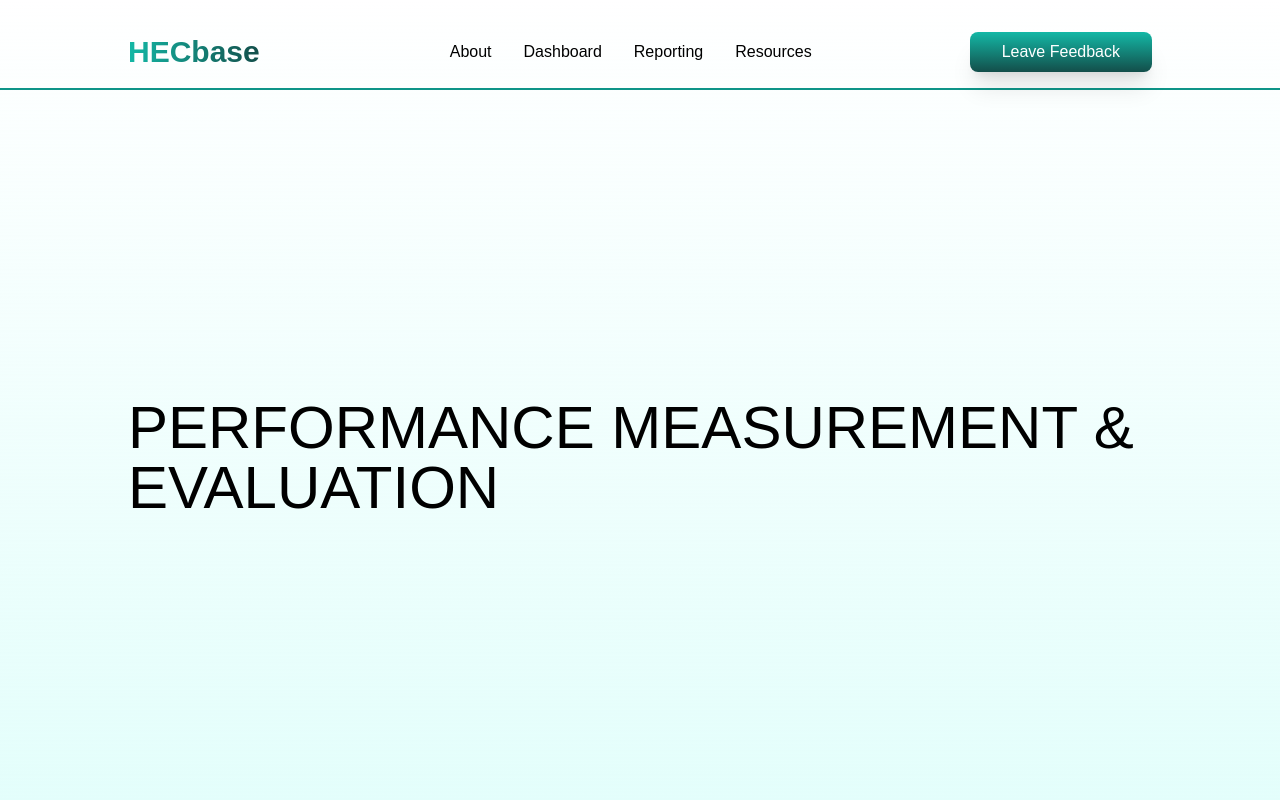
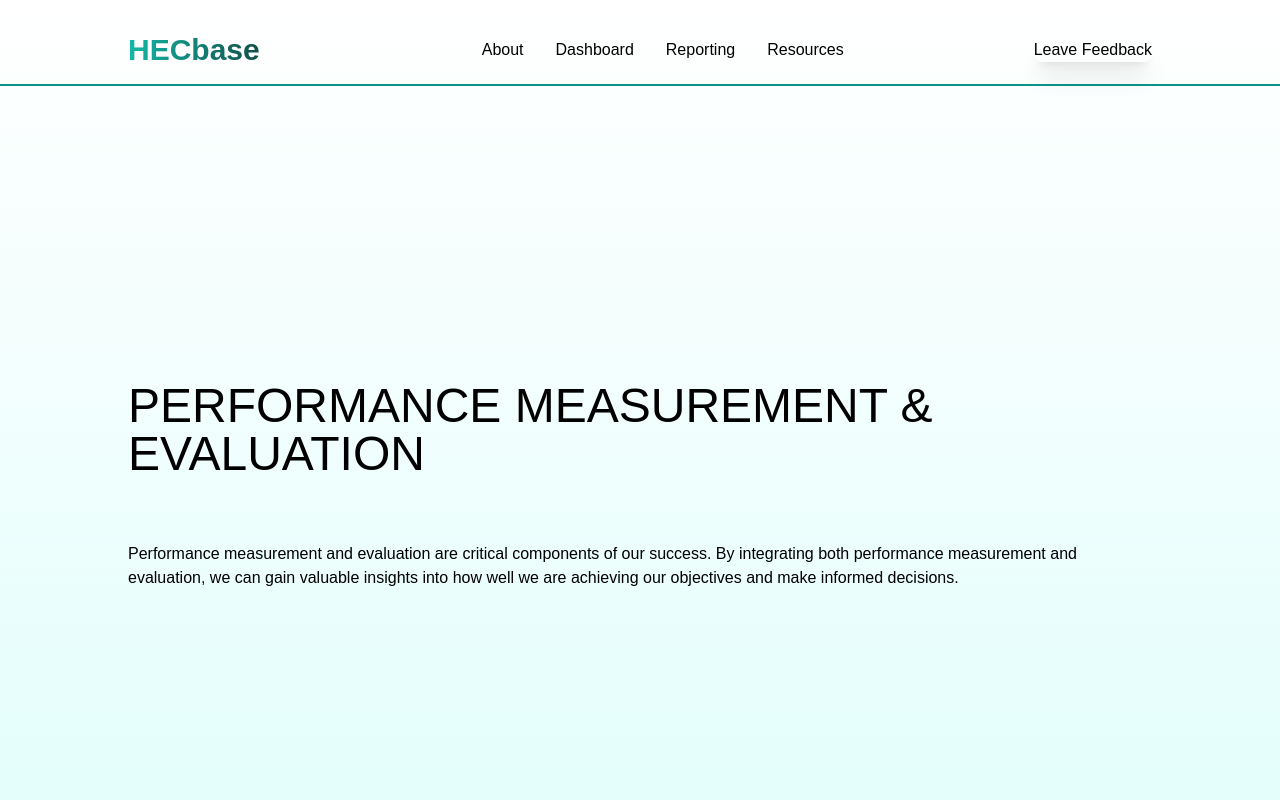
Before and after one commit to rosennabs/surveysalud, a Next.js app: page / in a window 1280 px wide. Shown: the top 800 px of the page. Built offline with nearby package versions, Linux system fonts and the light colour scheme.

Commit message:
Refactor - manage dynamic button & nav styling state in form context

```diff
--- a/src/app/page.tsx
+++ b/src/app/page.tsx
@@ -11,7 +11,8 @@ export default function Home() {
   return (
     <div className="flex flex-col items-center justify-center h-screen">
 
-       <h1 className="text-6xl text-black pb-16">PERFORMANCE MEASUREMENT & EVALUATION </h1>
+      <h1 className="text-5xl text-black pb-16">PERFORMANCE MEASUREMENT & EVALUATION </h1>
+      <p> Performance measurement and evaluation are critical components of our success. By integrating both performance measurement and evaluation, we can gain valuable insights into how well we are achieving our objectives and make informed decisions.</p>
 
       </div>
 
--- a/src/app/registration/page.tsx
+++ b/src/app/registration/page.tsx
@@ -5,7 +5,7 @@ import { Formik, Form } from "formik";
 import { useRouter } from 'next/navigation';
 import * as Yup from "yup";
 import FormField from "../../components/FormField";
-import Button from "../../components/Button";
+import Button from "../../components/submitButton";
 import axios from 'axios';
 
 interface FormValues {
@@ -45,7 +45,7 @@ function Register() {
 
       actions.resetForm();
       actions.setSubmitting(false);
-      router.push("/login")
+      router.push("/login");
     }
     catch (error) {
       console.error('Error registering user:', error);
--- a/src/app/relationships/page.tsx
+++ b/src/app/relationships/page.tsx
@@ -1,10 +1,10 @@
 "use client";
 
-import React, {useEffect } from "react";
+import React, { useEffect } from "react";
 import { Formik, Form, FieldArray } from "formik";
 import * as Yup from "yup";
 import FormField from "../../components/FormField";
-import Button from "../../components/Button";
+import Button from "../../components/submitButton";
 import { programs } from "../../helpers/globalOptions";
 import axiosInstance from '../../helpers/axiosInstance';
 import { useRouter } from 'next/navigation';
@@ -156,7 +156,7 @@ function Relationships() {
           validationSchema={validationSchema}
           onSubmit={handleSubmit}
         >
-          {({ isSubmitting, status, setFieldValue}) => {
+          {({ isSubmitting, status, setFieldValue }) => {
 
             return (
               <Form className="flex flex-wrap text-2xl">
--- a/src/components/Header.tsx
+++ b/src/components/Header.tsx
@@ -4,22 +4,22 @@ import Link from 'next/link';
 import React, { useEffect, useState } from 'react';
 import { useRouter } from 'next/navigation';
 import { useAuth } from '../contexts/AuthContext';
+import { useFormContext } from '../contexts/FormContext';
 
-const baseButtonClassName = "bg-gradient-to-b from-primary-start to-primary-end rounded-lg shadow-xl min-w-[100px] h-10 text-white hover:text-gray-600 px-8";
-const activeButtonClassName = "rounded-lg shadow-xl min-w-[100px] h-10 border-2 border-teal-500 px-8";
-
-const activeNavClassName = "underline underline-offset-8 text-teal-600 font-bold mr-8";
 
 
 export default function Header() {
 
   const router = useRouter();
   const { isAuthenticated, user, logout } = useAuth();
-
-
-
-  const [activeButton, setActiveButton] = useState<string | null>(baseButtonClassName);
-  const [activeNav, setActiveNav] = useState<string | null>(null);
+  const {
+    baseButtonClassName,
+    activeButtonClassName,
+    activeNavClassName,
+    activeNav,
+    setActiveNav,
+    activeButton,
+    setActiveButton } = useFormContext();
 
 
 
--- a/src/contexts/FormContext.js
+++ b/src/contexts/FormContext.js
@@ -1,15 +1,37 @@
 "use client";
 
-import React, { createContext, useContext, useState, useEffect } from "react";
+import React, { createContext, useContext, useState} from "react";
 
 // Create FormContext
 const FormContext = createContext();
 
+// Dynamic button styling
+const baseButtonClassName =
+  "bg-gradient-to-b from-primary-start to-primary-end rounded-lg shadow-xl min-w-[100px] h-10 text-white hover:text-gray-600 px-8";
+const activeButtonClassName =
+  "rounded-lg shadow-xl min-w-[100px] h-10 border-2 border-teal-500 px-8";
+
+const activeNavClassName =
+  "underline underline-offset-8 text-teal-600 font-bold mr-8";
+
+
 export const FormProvider = ({ children }) => {
   const [selectedProgram, setSelectedProgram] = useState('');
+  const [activeButton, setActiveButton] = useState (baseButtonClassName);
+  const [activeNav, setActiveNav] = useState (null);
 
   return (
-    <FormContext.Provider value={{ selectedProgram, setSelectedProgram }}>
+    <FormContext.Provider value={{
+      selectedProgram,
+      setSelectedProgram,
+      activeButton,
+      setActiveButton,
+      activeNav,
+      setActiveNav,
+      baseButtonClassName,
+      activeButtonClassName,
+      activeNavClassName
+    }}>
       {children}
     </FormContext.Provider>
   );
```
Also changed, not shown: src/app/knowledge_products/page.tsx (+4 -4 lines), src/app/login/page.tsx (+5 -5 lines), src/app/program/page.tsx (+5 -5 lines), src/components/submitButton.tsx (renamed from src/components/Button.tsx).
